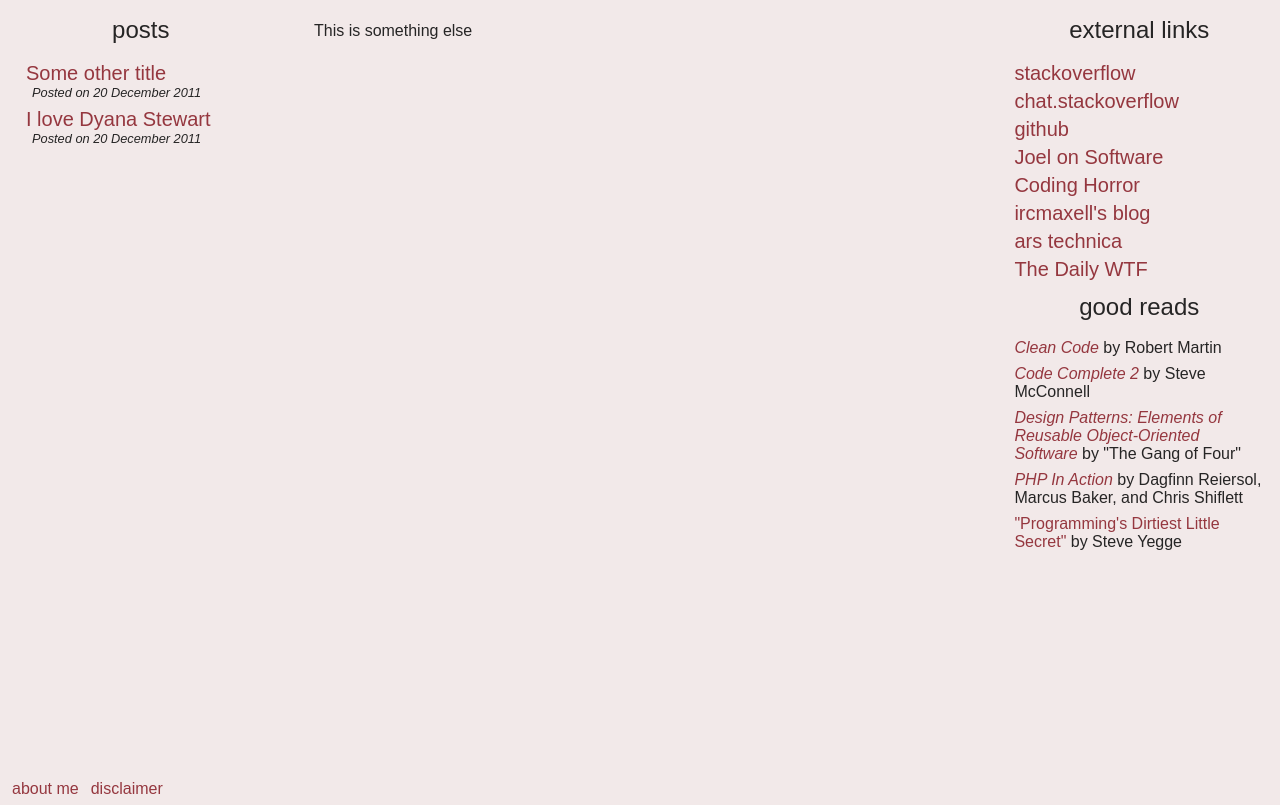
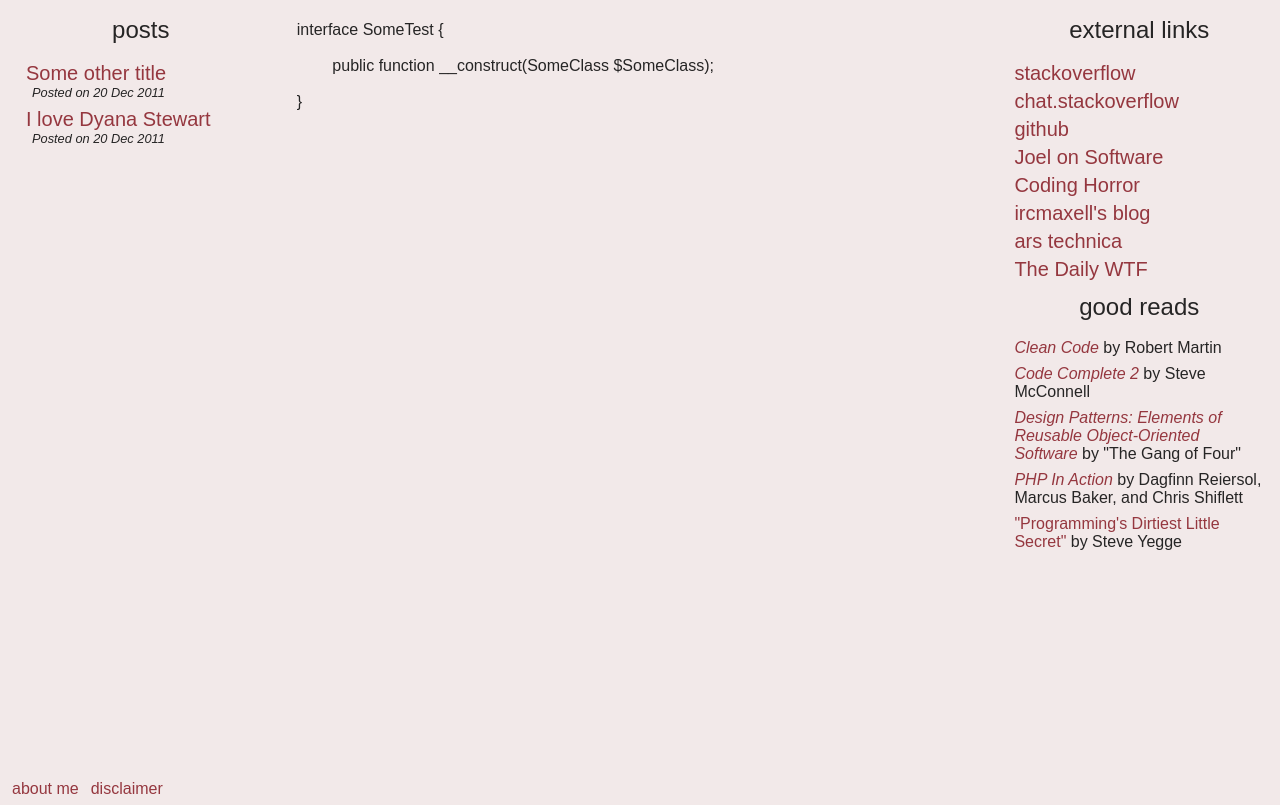
Before and after one commit to cspray/archived-blog, a Jekyll site: the page built from _posts/2011-12-20-some-other-title.html, in a window 1280 px wide, cut to the strip 95-900 px from the top of the page. Built offline with Jekyll 4.4.1, drawn with Linux system fonts in a browser that asks for light colours.

Commit message:
UPD changing date string to not long and adding PHP code for syntax highlight checking

```diff
--- a/_layouts/default.html
+++ b/_layouts/default.html
@@ -39,7 +39,7 @@
         	                <li>
         	                	<div>
 	            	                <p class="post-url"><a href="{{ post.url }}">{{ post.title }}</a></p>
-    	            	            <p class="post-date"><em>Posted on {{ post.date | date_to_long_string}} </em></p>
+    	            	            <p class="post-date"><em>Posted on {{ post.date | date_to_string}} </em></p>
     	            	        </div>
                     	    </li>
 	                    {% endfor %}
--- a/_posts/2011-12-20-some-other-title.html
+++ b/_posts/2011-12-20-some-other-title.html
@@ -3,4 +3,10 @@ layout: default
 title: Some other title
 ---
 
-<p>This is something else</p>
+{% highlight php %}
+interface SomeTest {
+
+	public function __construct(SomeClass $SomeClass);
+
+}
+{% endhighlight %}
```
